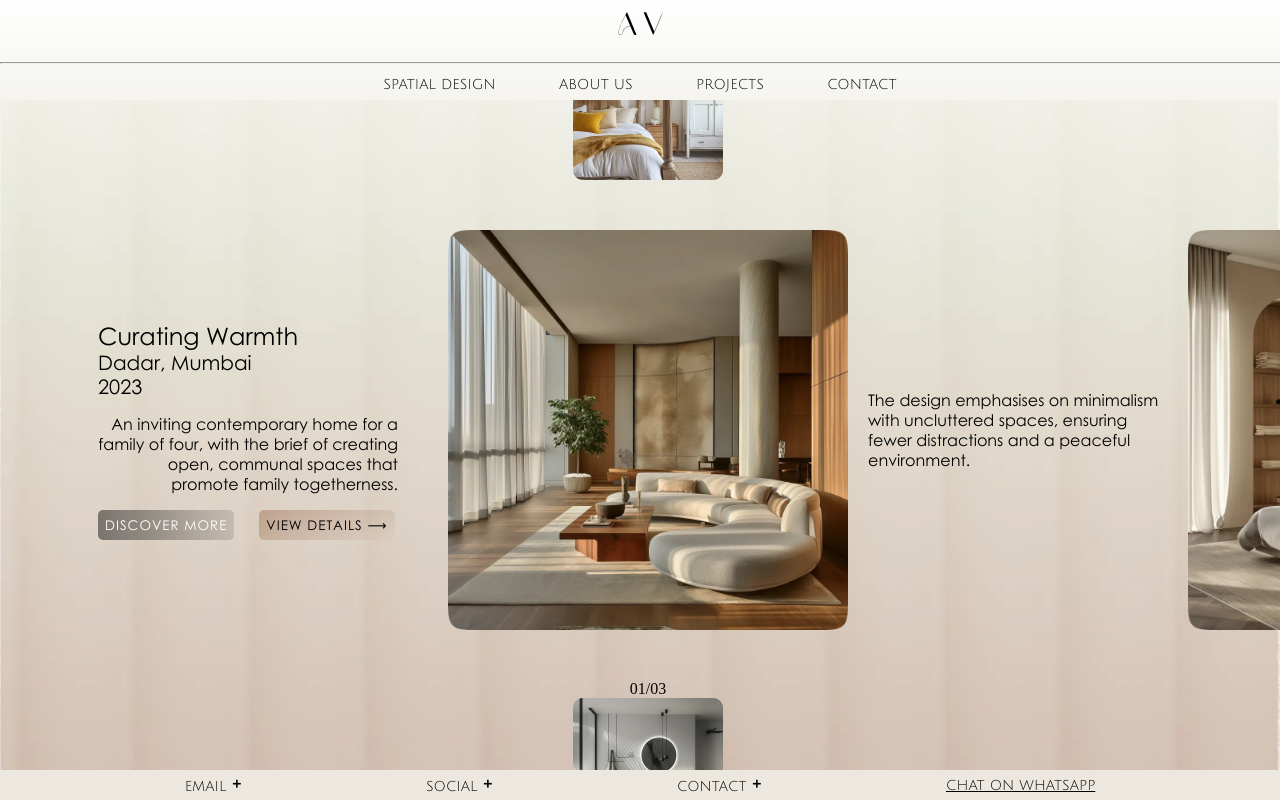
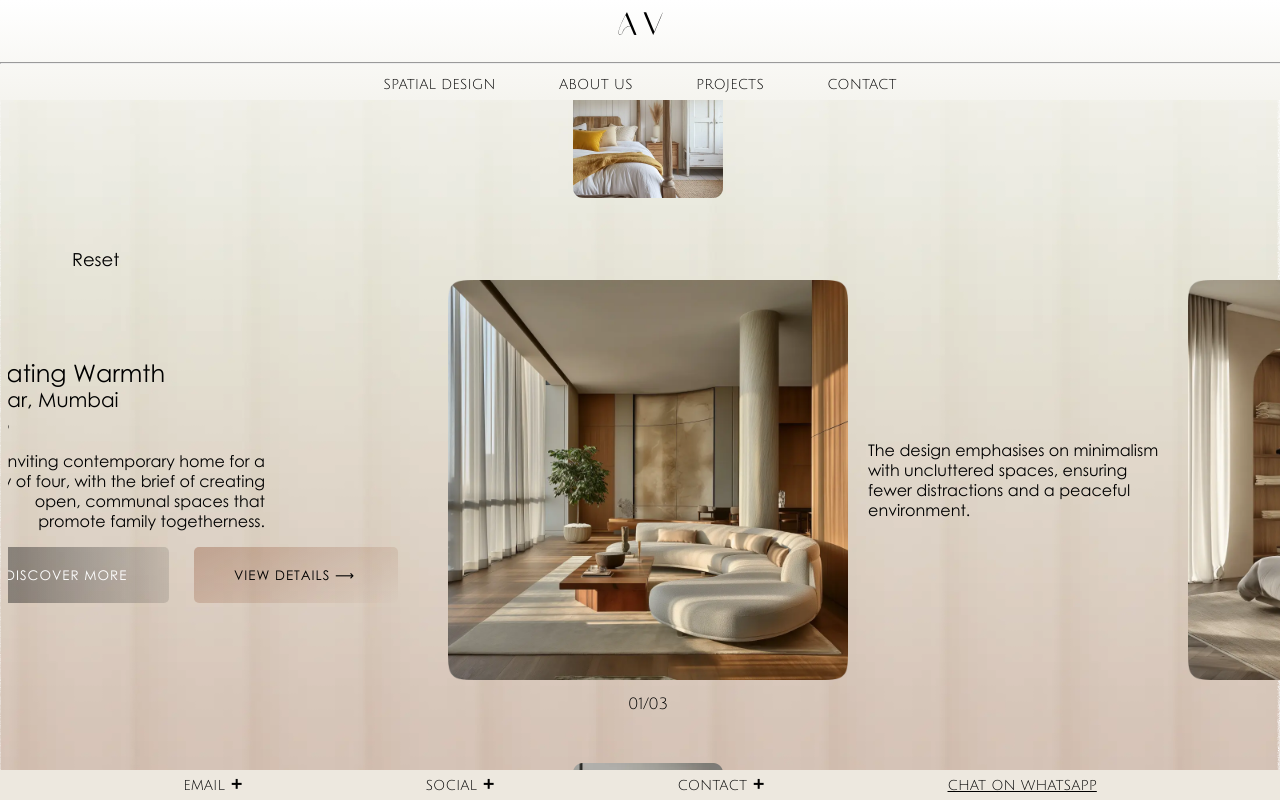
Before and after one commit to akshargandhi99/interiordecor, a Next.js app: page / in a window 1280 px wide. Both pictures are taken after a click on the picture 648 px from the left and 408 px from the top of the page. Built offline with nearby package versions, Linux system fonts and the light colour scheme.

Commit message:
testing loading spinner

```diff
--- a/app/page.module.css
+++ b/app/page.module.css
@@ -11,3 +11,28 @@
 .backgroundImage {
   z-index: -1;
 }
+
+.loadingContainer {
+  width: 100vw;
+  height: 100vh;
+  display: flex;
+  justify-content: center;
+  align-items: center;
+}
+
+.loader {
+  width: 50px;
+  aspect-ratio: 1;
+  border: 2px solid;
+  box-sizing: border-box;
+  --c: conic-gradient(from 180deg at 50% calc(100% - 2px), #000 90deg, #0000 0);
+  background: var(--c), var(--c);
+  background-position: 0 0, 8px 0;
+  background-size: 16px 9.6px;
+  animation: l15 1s infinite;
+}
+@keyframes l15 {
+  100% {
+    background-position: 0 -9.6px, 8px 9.6px;
+  }
+}
--- a/components/footer/footer.module.css
+++ b/components/footer/footer.module.css
@@ -13,13 +13,16 @@
 }
 
 .footerItems {
+  display: flex;
+  align-items: center;
   color: rgba(0, 0, 0, 1);
   cursor: pointer;
   font-size: 14px;
 }
 
 .plus {
-  font-size: 20px;
+  margin-left: 5px;
+  font-size: 25px;
 }
 
 .whatsapp {
--- a/components/landingCards/landingCards.js
+++ b/components/landingCards/landingCards.js
@@ -81,12 +81,13 @@ const LandingCard = () => {
     };
   }, []);
 
-  const scrollMainCardToView = (refCard, refContainer) => {
+  const verticalScroll = (refCard) => {
     // First, scroll the card into view vertically
     refCard.current.scrollIntoView({ behavior: "smooth" });
+  };
 
-    // Delay the horizontal scroll to allow the vertical scroll to complete
-    setTimeout(() => {
+  const scrollMainCardToView = (refCard, refContainer, isImmediate) => {
+    const scrollMainCard = (refCard, refContainer) => {
       const container = refContainer.current;
       const image = refCard.current;
 
@@ -102,8 +103,19 @@ const LandingCard = () => {
         imageOffsetLeft + imageWidth / 2 - viewportWidth / 2;
 
       // Scroll the container to the calculated position
-      container.scrollLeft = scrollPosition;
-    }, 500); // Adjust the timeout duration as needed
+      container.scrollTo({
+        left: scrollPosition,
+        behavior: "smooth", // Smooth scroll
+      });
+    };
+    // Delay the horizontal scroll to allow the vertical scroll to complete
+    if (isImmediate) {
+      scrollMainCard(refCard, refContainer);
+    } else {
+      setTimeout(() => {
+        scrollMainCard(refCard, refContainer);
+      }, 400); // Adjust the timeout duration as needed
+    }
   };
 
   return (
@@ -127,6 +139,15 @@ const LandingCard = () => {
         {/* Curating Warmth Project */}
 
         <div className={`${styles.expandedContainer} ${marginBottom}`}>
+          <div className={styles.innerFlexContainer}>
+            <span
+              className={`${styles.resetCard} ${display}`}
+              onClick={() => {
+                scrollMainCardToView(mainCard, mainCardContainer, true);
+              }}
+            >
+              Reset
+            </span>
             <div
               className={`${styles.innerExpandedContainer} ${justify}`}
               ref={mainCardContainer}
@@ -186,7 +207,8 @@ const LandingCard = () => {
                 alt="Curating Warmth Project Image 1"
                 onClick={() => {
                   setCardOpen(true);
-                scrollMainCardToView(mainCard, mainCardContainer);
+                  verticalScroll(mainCard);
+                  scrollMainCardToView(mainCard, mainCardContainer, false); // Don't scroll immediately, since we need time for the previous function to get the container into view first
                 }}
                 ref={mainCard}
               />
@@ -218,11 +240,15 @@ const LandingCard = () => {
               <div className={`${styles.emptyDiv} ${display}`} />
               <div className={`${styles.emptyDiv} ${display}`} />
             </div>
-        </div>
-        <span>
+            <span
+              className={`${styles.pageCount} ${juliusSansOne.className} ${display}`}
+            >
               {String(currentIndex).padStart(2, "0")}/
               {String(totalImages).padStart(2, "0")}
             </span>
+          </div>
+        </div>
+
         <Image src={card5} className={styles.card} alt="Project 5" />
         <Image src={card6} className={styles.card} alt="Project 6" />
         <div className={styles.emptyDiv} />
--- a/components/landingCards/landingCards.module.css
+++ b/components/landingCards/landingCards.module.css
@@ -97,6 +97,26 @@
   margin-bottom: 50px;
 }
 
+.innerFlexContainer {
+  display: flex;
+  flex-direction: column;
+  justify-content: flex-start;
+  width: 100%;
+}
+
+.resetCard {
+  cursor: pointer;
+  font-size: 18px;
+  margin-left: 5%;
+  margin-bottom: 10px;
+  font-family: "Century Gothic";
+}
+
+.pageCount {
+  margin-top: 15px;
+  align-self: center;
+}
+
 .innerExpandedContainer {
   display: flex;
   overflow-x: scroll;
@@ -189,9 +209,10 @@
   color: white;
   font-family: "Century Gothic";
   border-radius: 5px;
-  padding: 7px;
+  padding: 20px 40px 20px 40px;
   border: 1px;
   letter-spacing: 1px;
+  width: 204px;
   cursor: pointer;
 }
 
@@ -203,8 +224,9 @@
   );
   font-family: "Century Gothic";
   border-radius: 5px;
-  padding: 7px;
+  padding: 20px 40px 20px 40px;
   border: 1px;
+  width: 204px;
   letter-spacing: 1px;
   cursor: pointer;
   margin-left: 25px;
--- a/components/projectCards/commercialProjectCards.js
+++ b/components/projectCards/commercialProjectCards.js
@@ -18,7 +18,11 @@ const CommercialProjectCards = () => {
 
   const cardSubtitles = ["Clothing Boutique", "Kitchen", "Tropical Cafe"];
 
-  const cardDescriptions = [];
+  const cardDescriptions = [
+    "Earthy textures and minimalist design create a serene, curated shopping experience",
+    "A seamless blend of traditional grandeur and contemporary refinement, designed to evoke luxury and comfort.",
+    "A warm, light-filled haven where the natural beauty of the tropics enhances culinary experience in a serene environment.",
+  ];
   const cardLinks = ["", "", ""];
   return (
     <div className={styles.gridContainer}>
--- a/components/projectCards/residentialProjectCards.js
+++ b/components/projectCards/residentialProjectCards.js
@@ -28,6 +28,7 @@ const ResidentialProjectCards = () => {
     "Each corner sparks creativity, fostering an environment where children can grow and learn, with flexibility to adapt.",
     "This retreat is designed to be a haven where the family can gather for getaways, engage in farming activities, and reconnect with nature.",
     "The space is designed for a sophisticated couple that values a juxtaposition of a timeless neoclassical structure with modern furniture. ",
+    "A minimalistic monochromic home, blending simplicity, sophistication and elegance in every detail.",
   ];
 
   const cardSubtitles = [
```
Also changed, not shown: app/loading.js (added, +10 -0 lines). Lines whose indentation alone changed are shown as unchanged.
